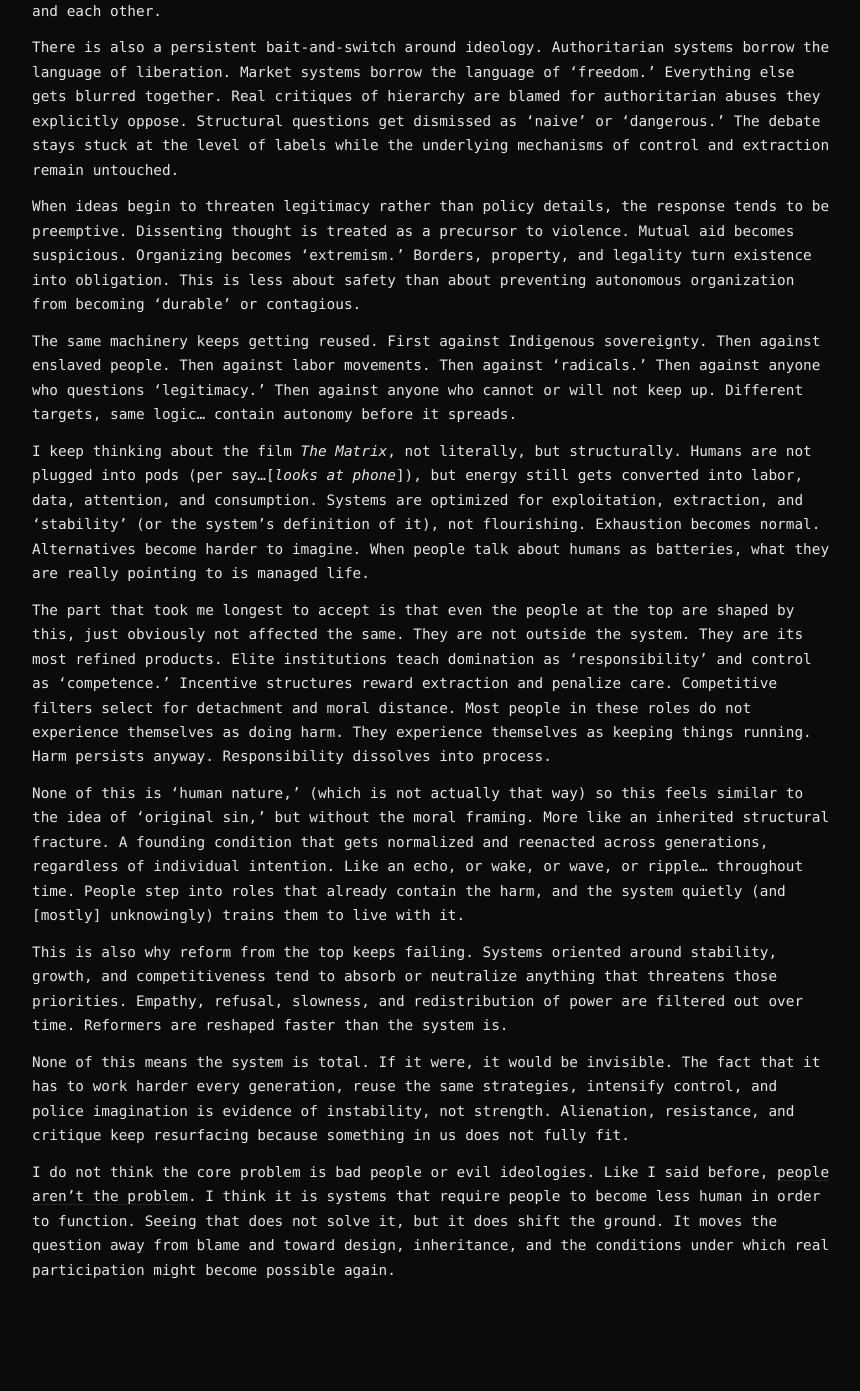
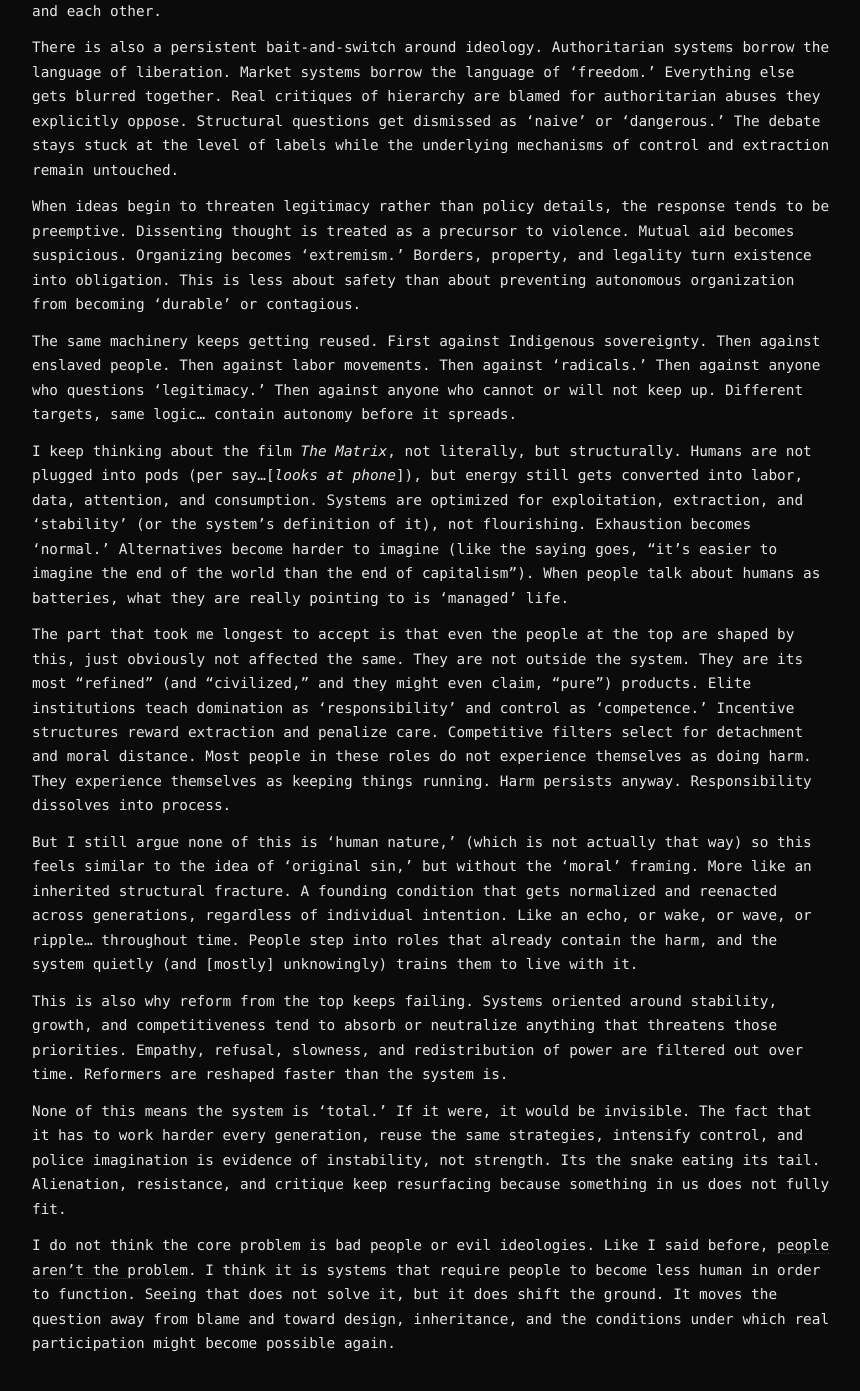
Before and after one commit to raelovejoy/raelog, a Jekyll site: the page built from _posts/2026-01-10-pre-shaped-humans-and-recursive-power.md, in a window 1280 px wide and 1400 px high, scrolled down 1265 px. Shown: the top 1391 px of the window, without its empty margins (208-1068 px from the left). Built offline with Jekyll 4.4.1, drawn with Linux system fonts in a browser that asks for light colours; before the commit the page ends 2591 px from its top, so only the background shows below that.

Commit message:
Update 2026-01-10-pre-shaped-humans-and-recursive-power.md

```diff
--- a/_posts/2026-01-10-pre-shaped-humans-and-recursive-power.md
+++ b/_posts/2026-01-10-pre-shaped-humans-and-recursive-power.md
@@ -25,14 +25,14 @@ When ideas begin to threaten legitimacy rather than policy details, the response
 
 The same machinery keeps getting reused. First against Indigenous sovereignty. Then against enslaved people. Then against labor movements. Then against 'radicals.' Then against anyone who questions 'legitimacy.' Then against anyone who cannot or will not keep up. Different targets, same logic... contain autonomy before it spreads.
 
-I keep thinking about the film *The Matrix*, not literally, but structurally. Humans are not plugged into pods (per say...[*looks at phone*]), but energy still gets converted into labor, data, attention, and consumption. Systems are optimized for exploitation, extraction, and 'stability' (or the system's definition of it), not flourishing. Exhaustion becomes normal. Alternatives become harder to imagine. When people talk about humans as batteries, what they are really pointing to is managed life.
+I keep thinking about the film *The Matrix*, not literally, but structurally. Humans are not plugged into pods (per say...[*looks at phone*]), but energy still gets converted into labor, data, attention, and consumption. Systems are optimized for exploitation, extraction, and 'stability' (or the system's definition of it), not flourishing. Exhaustion becomes 'normal.' Alternatives become harder to imagine (like the saying goes, "it's easier to imagine the end of the world than the end of capitalism"). When people talk about humans as batteries, what they are really pointing to is 'managed' life.
 
-The part that took me longest to accept is that even the people at the top are shaped by this, just obviously not affected the same. They are not outside the system. They are its most refined products. Elite institutions teach domination as 'responsibility' and control as 'competence.' Incentive structures reward extraction and penalize care. Competitive filters select for detachment and moral distance. Most people in these roles do not experience themselves as doing harm. They experience themselves as keeping things running. Harm persists anyway. Responsibility dissolves into process.
+The part that took me longest to accept is that even the people at the top are shaped by this, just obviously not affected the same. They are not outside the system. They are its most "refined" (and "civilized," and they might even claim, "pure") products. Elite institutions teach domination as 'responsibility' and control as 'competence.' Incentive structures reward extraction and penalize care. Competitive filters select for detachment and moral distance. Most people in these roles do not experience themselves as doing harm. They experience themselves as keeping things running. Harm persists anyway. Responsibility dissolves into process.
 
-None of this is 'human nature,' (which is not actually that way) so this feels similar to the idea of 'original sin,' but without the moral framing. More like an inherited structural fracture. A founding condition that gets normalized and reenacted across generations, regardless of individual intention. Like an echo, or wake, or wave, or ripple... throughout time. People step into roles that already contain the harm, and the system quietly (and [mostly] unknowingly) trains them to live with it.
+But I still argue none of this is 'human nature,' (which is not actually that way) so this feels similar to the idea of 'original sin,' but without the 'moral' framing. More like an inherited structural fracture. A founding condition that gets normalized and reenacted across generations, regardless of individual intention. Like an echo, or wake, or wave, or ripple... throughout time. People step into roles that already contain the harm, and the system quietly (and [mostly] unknowingly) trains them to live with it.
 
 This is also why reform from the top keeps failing. Systems oriented around stability, growth, and competitiveness tend to absorb or neutralize anything that threatens those priorities. Empathy, refusal, slowness, and redistribution of power are filtered out over time. Reformers are reshaped faster than the system is.
 
-None of this means the system is total. If it were, it would be invisible. The fact that it has to work harder every generation, reuse the same strategies, intensify control, and police imagination is evidence of instability, not strength. Alienation, resistance, and critique keep resurfacing because something in us does not fully fit.
+None of this means the system is 'total.' If it were, it would be invisible. The fact that it has to work harder every generation, reuse the same strategies, intensify control, and police imagination is evidence of instability, not strength. Its the snake eating its tail. Alienation, resistance, and critique keep resurfacing because something in us does not fully fit.
 
 I do not think the core problem is bad people or evil ideologies. Like I said before, [people aren't the problem](https://raelog.net/people-arent-the-problem). I think it is systems that require people to become less human in order to function. Seeing that does not solve it, but it does shift the ground. It moves the question away from blame and toward design, inheritance, and the conditions under which real participation might become possible again.
```
